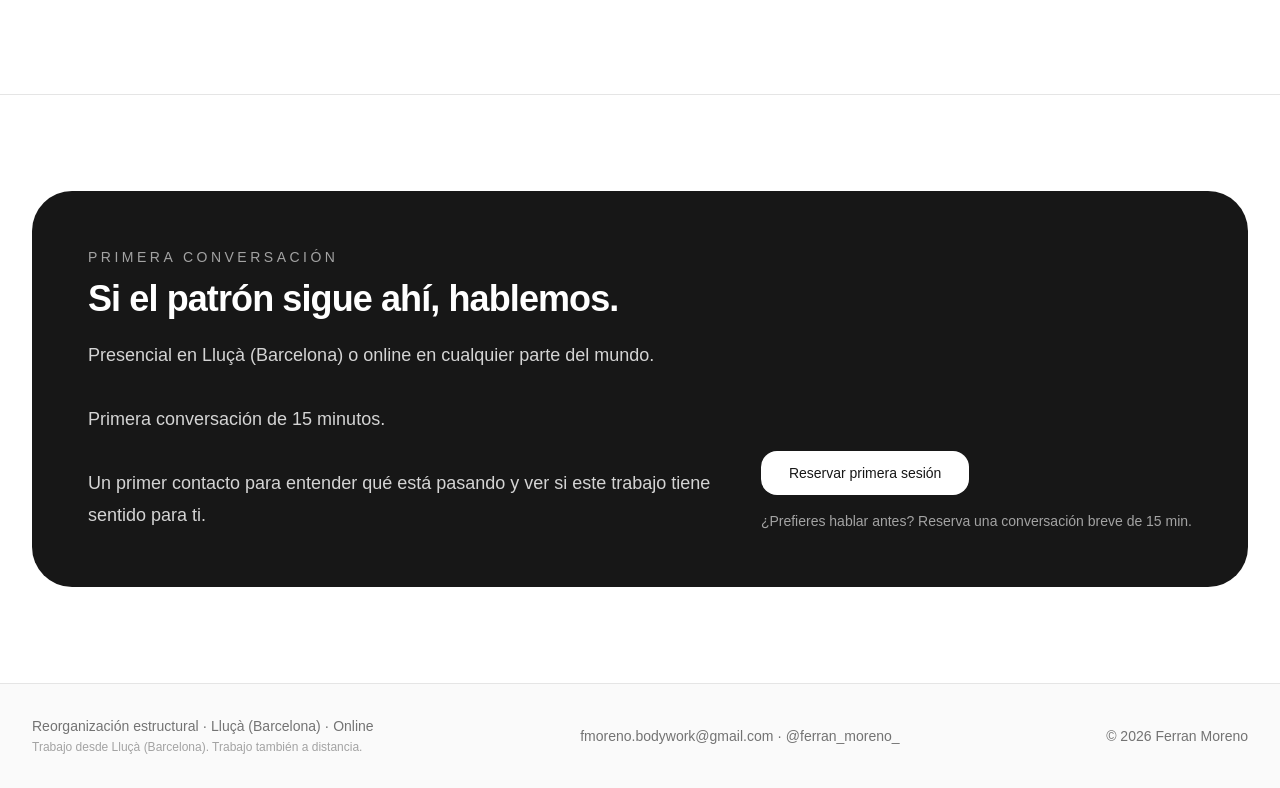
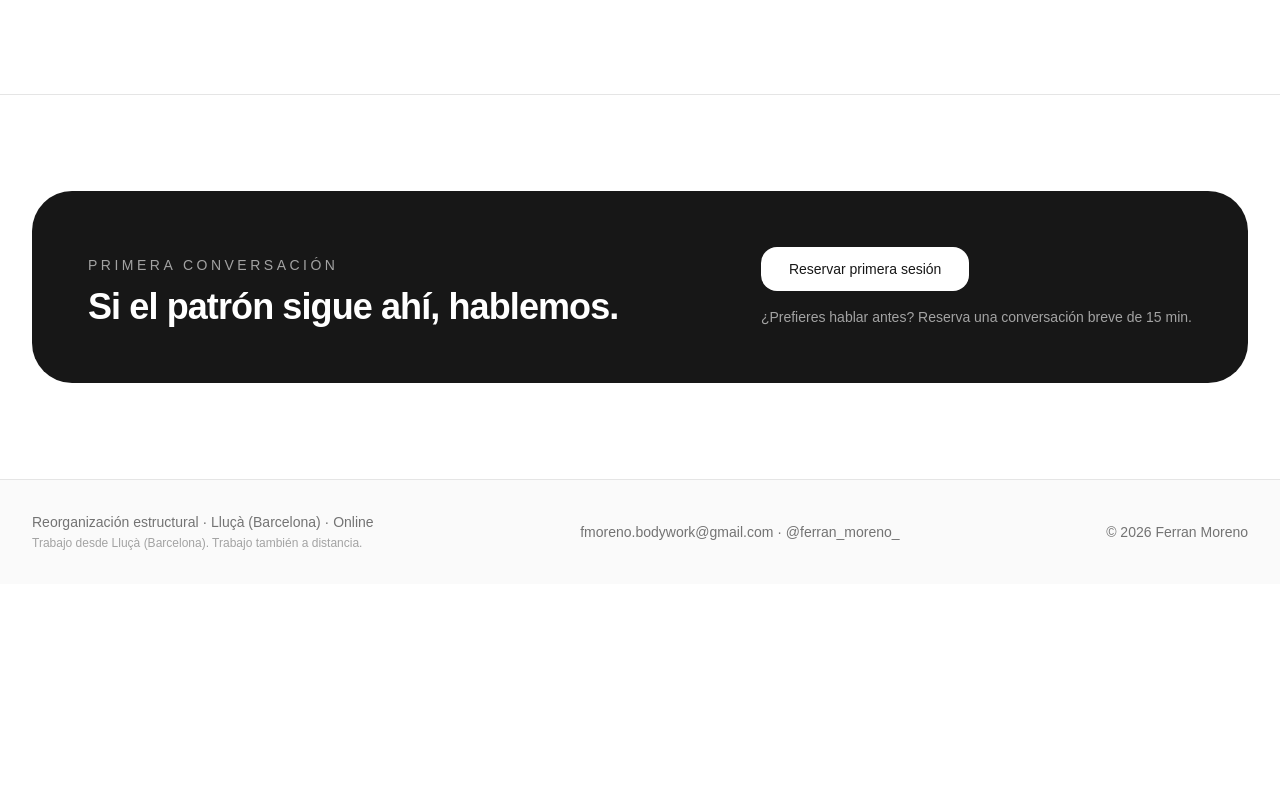
Before and after one commit to creator-Socrates/Ferran-Moreno-Eje-Estructural-, a Next.js app: page / in a window 1280 px wide. Shown: the part 6943-7731 px from the top of the page. After the commit the page ends 7527 px from the top, so only its background shows below. Built offline with nearby package versions, Linux system fonts and the light colour scheme.

Commit message:
contact: eliminar copy redundante, solo h2 + CTAs

```diff
--- a/app/page.tsx
+++ b/app/page.tsx
@@ -421,15 +421,6 @@ export default function HomePage() {
                     Si el patrón sigue ahí, hablemos.
                   </h2>
 
-                  <p className="mt-5 max-w-2xl text-lg leading-8 text-neutral-300">
-                    Presencial en Lluçà (Barcelona) o online en cualquier parte del mundo.
-                    <br />
-                    <br />
-                    Primera conversación de 15 minutos.
-                    <br />
-                    <br />
-                    Un primer contacto para entender qué está pasando y ver si este trabajo tiene sentido para ti.
-                  </p>
                 </div>
 
                 <div className="flex flex-col items-start gap-4 lg:min-w-[280px]">
```
